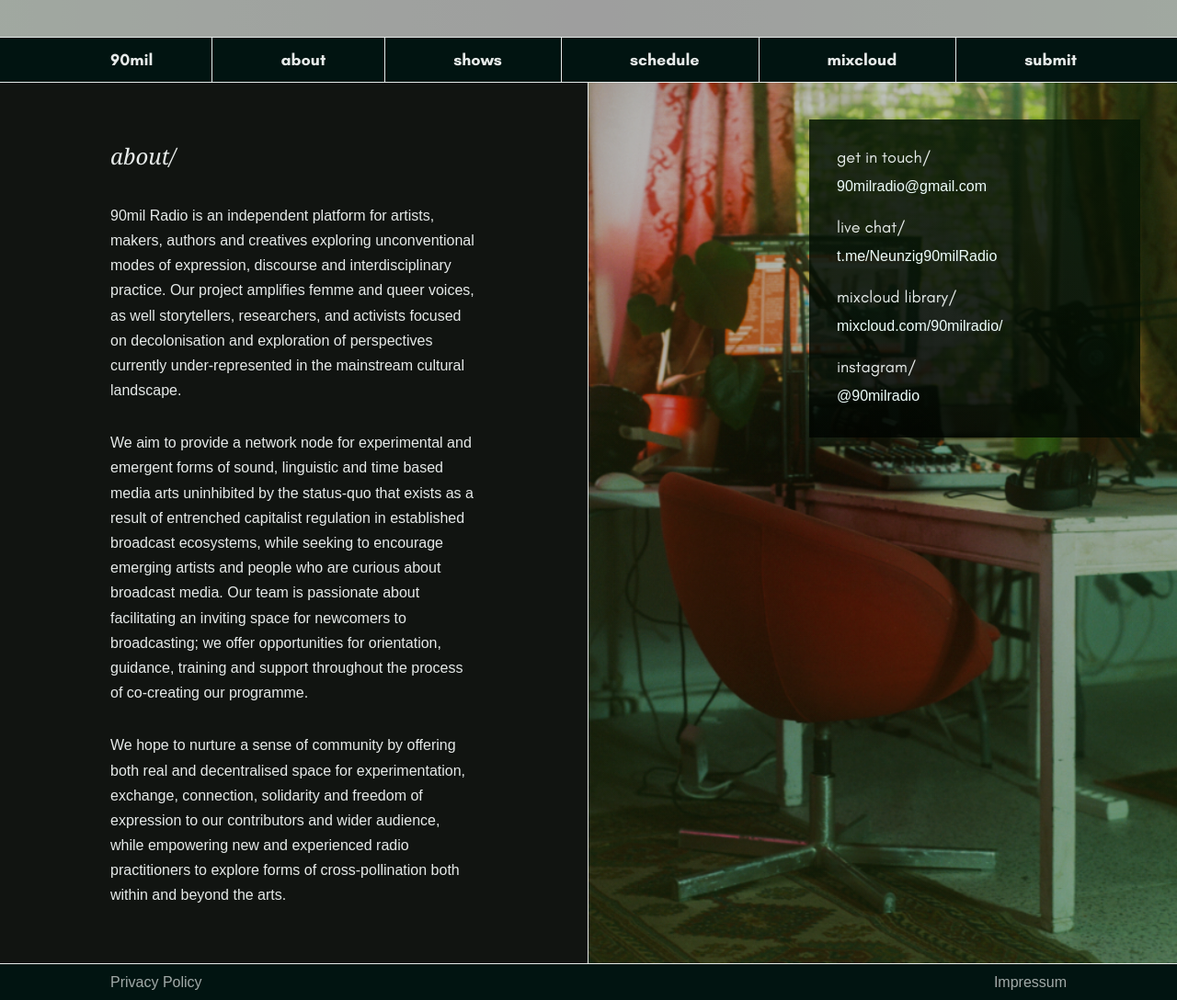
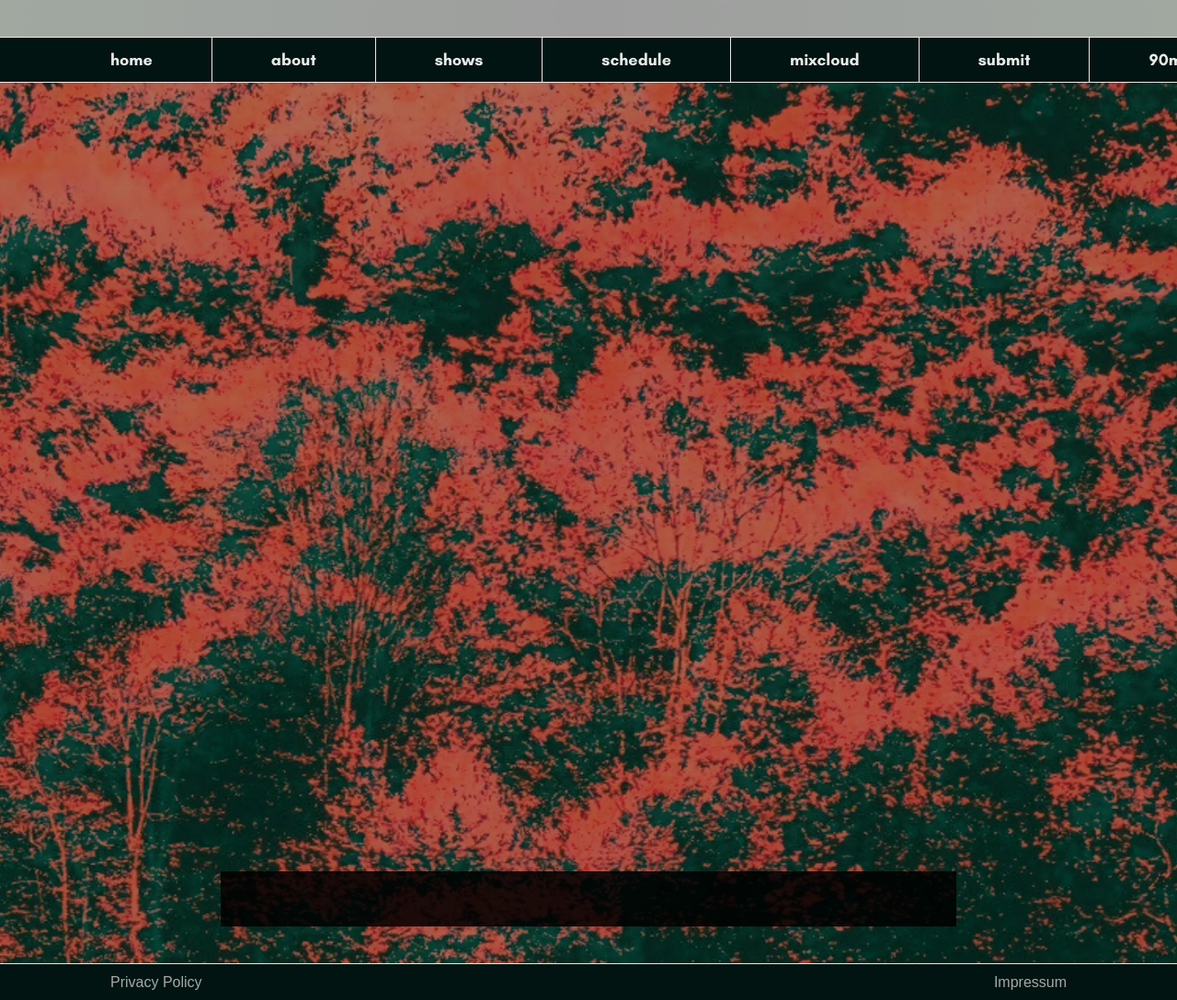
Before and after one commit to 90mil/radio, a Jekyll site: the page built from index.html, in a window 1280 px wide. Shown: the whole page at 92% size. Built offline with Jekyll 4.4.1, drawn with Linux system fonts in a browser that asks for light colours.

Commit message:
create separate about page, add forest background image at responsive resolutions

```diff
--- a/_data/navigation.yml
+++ b/_data/navigation.yml
@@ -1,8 +1,7 @@
-- text: 90mil
-  url: https://90mil.berlin
-  external: true
+- text: home
+  url: /
 - text: about
-  url: /
+  url: /about
 - text: shows
   url: /shows
 - text: schedule
@@ -13,3 +12,6 @@
 - text: submit
   url: https://docs.google.com/forms/d/e/1FAIpQLSejVzDBVudAlY4jlctyPiwXqQcUM-kM7cDaXZlVHuS4tr81vw/viewform
   external: true
+- text: 90mil
+  url: https://90mil.berlin
+  external: true
--- a/_sass/components/_navigation.scss
+++ b/_sass/components/_navigation.scss
@@ -9,12 +9,14 @@
     border-top: 1px solid var(--text-color);
     border-bottom: 1px solid var(--text-color);
     position: relative;
+    width: 100%;
 }
 
 .nav-links {
     display: flex;
     margin-right: auto;
-    gap: var(--spacing-nav);
+    gap: 0;
+    width: 100%;
 
     a {
         --nav-padding: var(--padding-nav);
@@ -31,19 +33,23 @@
         align-items: center;
         justify-content: center;
         white-space: nowrap;
+        flex: 1;
+        min-width: fit-content;
 
         &:first-child {
-            margin-left: var(--margin-desktop);
-            padding-left: 0;
+            margin-left: 0;
+            padding-left: var(--margin-desktop);
             padding-right: var(--nav-padding);
             justify-content: flex-start;
+            flex: 0 0 auto;
         }
 
         &:last-child {
             border-right: none;
             padding-left: var(--nav-padding);
-            padding-right: calc(var(--nav-padding) * 2);
+            padding-right: var(--margin-desktop);
             justify-content: flex-end;
+            flex: 0 0 auto;
         }
 
         &:hover {
@@ -131,13 +137,14 @@
 @media (max-width: 1024px) {
     .nav-links a {
         font-size: 16px;
+        padding: 18px 12px;
 
         &:first-child {
-            margin-left: var(--margin-laptop);
+            padding-left: var(--margin-laptop);
         }
 
         &:last-child {
-            margin-right: 60px;
+            padding-right: var(--margin-laptop);
         }
     }
 
--- a/_sass/layouts/_containers.scss
+++ b/_sass/layouts/_containers.scss
@@ -51,15 +51,21 @@
 /* Visual Section */
 .visual {
     position: relative;
-    /* Container for absolute positioning */
-    background-size: cover;
-    background-position: center;
-    background-repeat: no-repeat;
-    background-color: rgba(0, 0, 0, 0.2);
-    background-blend-mode: darken;
     overflow: hidden;
     height: 100%;
-    /* Fill grid cell height */
+    background: var(--body-bg);
+
+    .visual-image {
+        position: absolute;
+        top: 0;
+        left: 0;
+        width: 100%;
+        height: 100%;
+        object-fit: cover;
+        object-position: center;
+        min-width: 100%;
+        min-height: 100%;
+    }
 }
 
 /* Contact Info */
@@ -71,6 +77,7 @@
     background: rgba(0, 0, 0, 0.85);
     padding: var(--spacing-main);
     border-radius: 0;
+    z-index: 1;
 }
 
 /* Responsive Layouts */
@@ -86,6 +93,11 @@
         width: auto;
         /* Width will be determined by left/right positioning */
         margin: 0;
+    }
+
+    .featured-show {
+        left: 20px;
+        right: 20px;
     }
 }
 
@@ -115,6 +127,18 @@
         width: auto;
         margin: 20px;
     }
+
+    .hero-section {
+        height: 60vh;
+    }
+
+    .featured-show {
+        position: relative;
+        top: 0;
+        left: auto;
+        right: auto;
+        margin: 20px;
+    }
 }
 
 @media (max-width: 480px) {
@@ -133,3 +157,39 @@
     text-transform: var(--section-header-transform);
     margin: var(--section-header-margin);
 }
+
+/* Main Content Layout */
+.hero-section {
+    height: calc(100vh - var(--nav-height) - var(--banner-height) - var(--footer-height));
+    position: relative;
+    display: flex;
+    align-items: center;
+    justify-content: center;
+    overflow: hidden;
+    background: var(--body-bg);
+
+    .hero-image {
+        position: absolute;
+        top: 0;
+        left: 0;
+        width: 100%;
+        height: 100%;
+        object-fit: cover;
+        object-position: center;
+        min-width: 100%;
+        min-height: 100%;
+    }
+}
+
+.featured-show {
+    position: absolute;
+    bottom: 40px;
+    left: 40px;
+    right: 40px;
+    background: rgba(0, 0, 0, 0.85);
+    padding: var(--spacing-main);
+    border-radius: 0;
+    max-width: 800px;
+    margin: 0 auto;
+    z-index: 1;
+}
--- a/index.html
+++ b/index.html
@@ -1,40 +1,24 @@
 ---
 layout: default
-title: about
+title: 90mil Radio
 description: An independent platform amplifying underrepresented voices in Berlin's sonic landscape. Supporting femme and queer artists, storytellers, and activists through experimental arts, sound, and interdisciplinary practice.
 ---
-<div class="about-content">
-    <div class="about">
-        <h2>about/</h2>
-        <p>90mil Radio is an independent platform for artists, makers, authors and creatives exploring
-            unconventional modes of expression, discourse and interdisciplinary practice. Our project amplifies
-            femme and queer voices, as well storytellers, researchers, and activists focused on decolonisation and
-            exploration of perspectives currently under-represented in the mainstream cultural landscape.</p>
-
-        <p>We aim to provide a network node for experimental and emergent forms of sound, linguistic and time based
-            media arts uninhibited by the status-quo that exists as a result of entrenched capitalist regulation in
-            established broadcast ecosystems, while seeking to encourage emerging artists and people who are curious
-            about broadcast media. Our team is passionate about facilitating an inviting space for newcomers to
-            broadcasting; we offer opportunities for orientation, guidance, training and support throughout the
-            process of co-creating our programme.</p>
-
-        <p>We hope to nurture a sense of community by offering both real and decentralised space for
-            experimentation, exchange, connection, solidarity and freedom of expression to our contributors and
-            wider audience, while empowering new and experienced radio practitioners to explore forms of
-            cross-pollination both within and beyond the arts.</p>
-    </div>
-
-    <div class="visual" style="background-image: url('assets/images/studio.webp');">
-        <div class="contact-info">
-            <h3>get in touch/</h3>
-            <a href="mailto:90milradio@gmail.com">90milradio@gmail.com</a>
-            <h3>Live chat/</h3>
-            <a href="https://t.me/Neunzig90milRadio">t.me/Neunzig90milRadio</a>
-            <h3>mixcloud library/</h3>
-            <a href="https://www.mixcloud.com/90milradio/">mixcloud.com/90milradio/</a>
-            <h3>instagram/</h3>
-            <a href="https://instagram.com/90milradio">@90milradio</a>
-        </div>
+<div class="hero-section">
+    <picture>
+        <source
+            srcset="assets/images/forest/forest-320.webp 320w,
+                    assets/images/forest/forest-640.webp 640w,
+                    assets/images/forest/forest-1024.webp 1024w,
+                    assets/images/forest/forest-1920.webp 1920w"
+            sizes="(max-width: 320px) 320px,
+                   (max-width: 640px) 640px,
+                   (max-width: 1024px) 1024px,
+                   1920px"
+            type="image/webp">
+        <img src="assets/images/forest/forest-1920.webp" alt="Forest lithograph" class="hero-image">
+    </picture>
+    <div class="featured-show">
+        <!-- Featured show widget will be added here -->
     </div>
 </div>
 <footer class="site-footer">
```
Also changed, not shown: about.html (added, +56 -0 lines), assets/images/forest/forest-1024.webp (added), assets/images/forest/forest-1920.webp (added), assets/images/forest/forest-320.webp (added), assets/images/forest/forest-640.webp (added).
